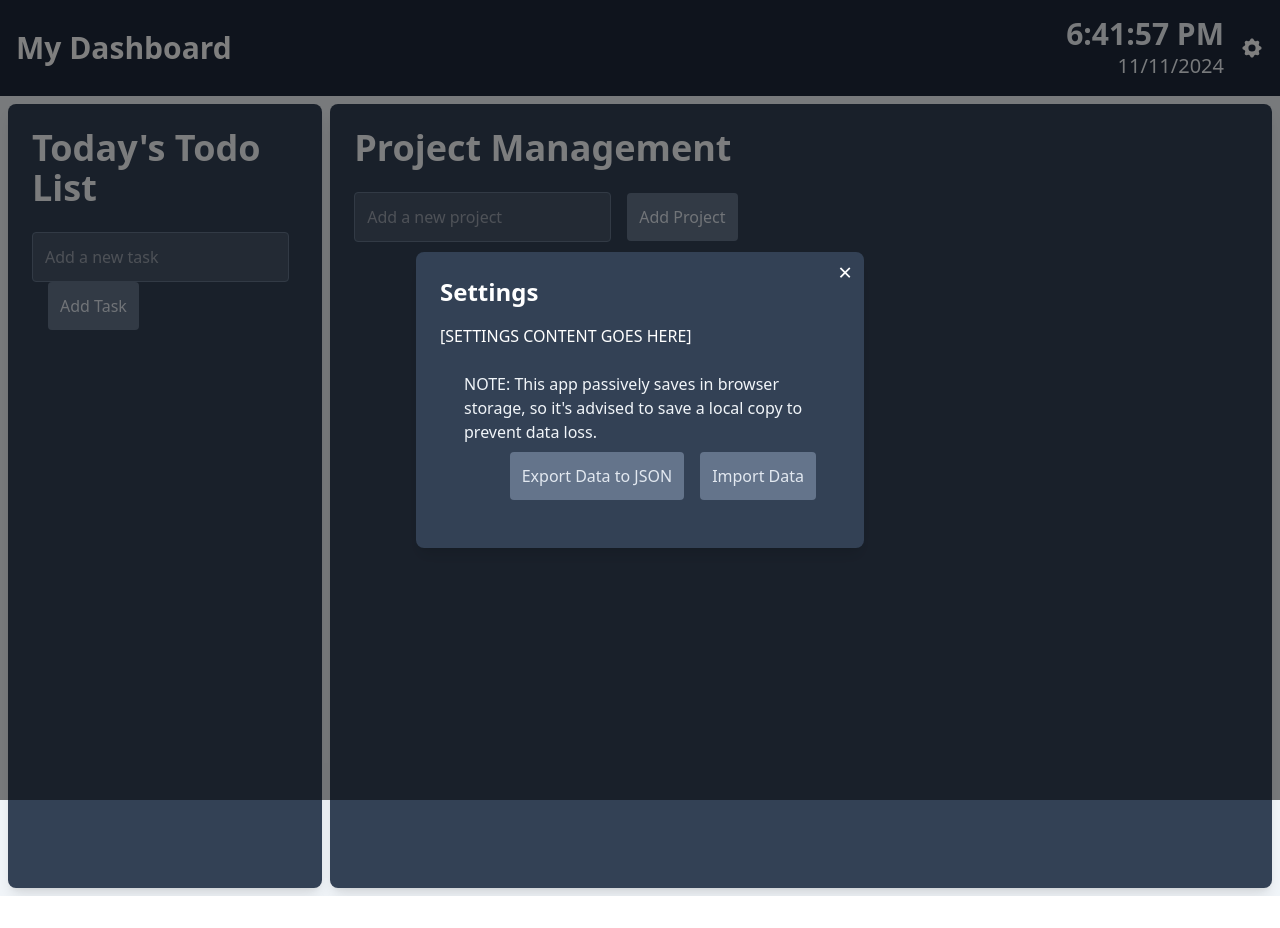
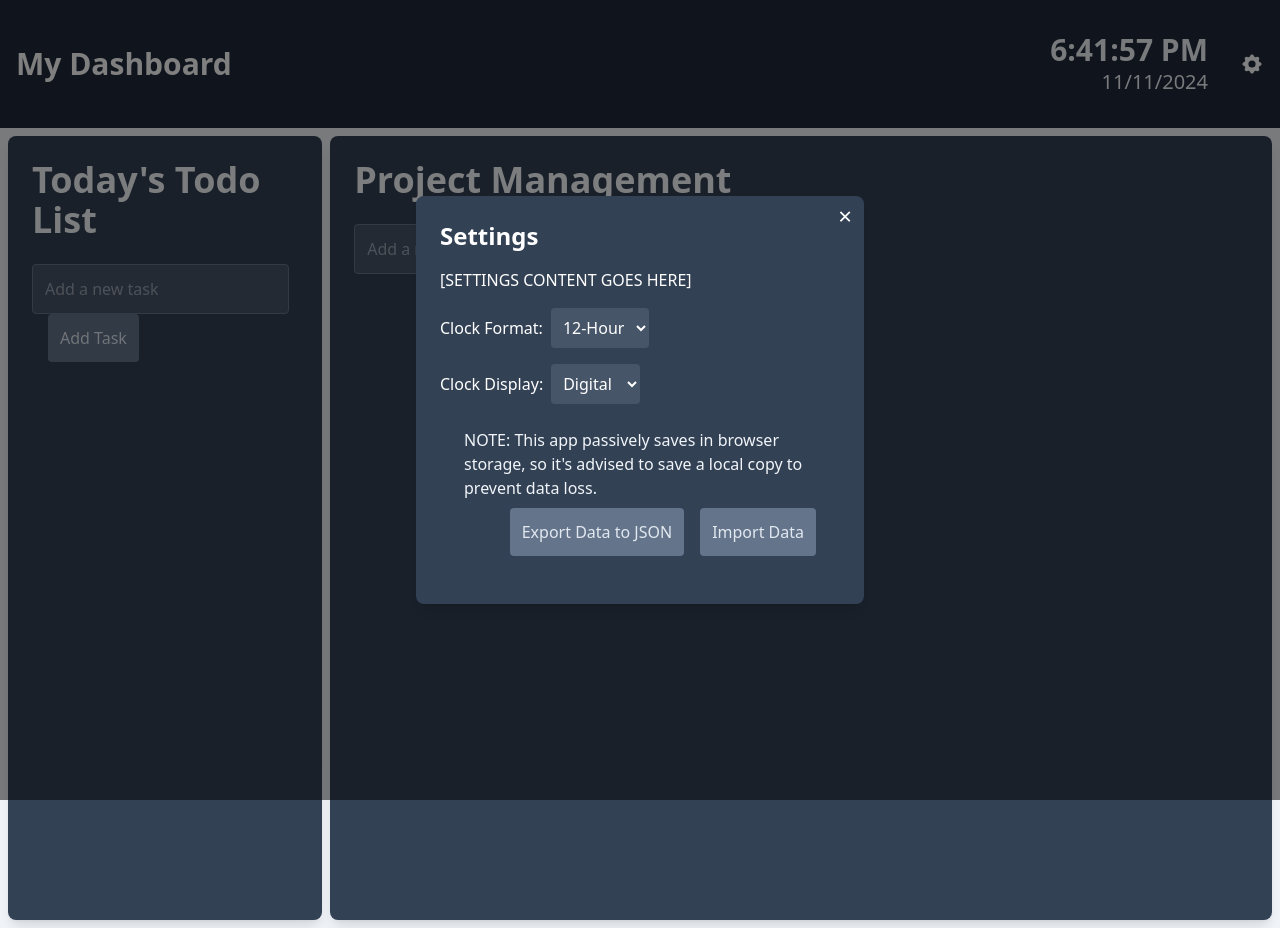
Before and after one commit to joshuascott019/my-dashboard, a React (Vite) app: page / in a window 1280 px wide. Both pictures are taken after a click on the button "Settings". Before the commit the page ends 896 px from the top, so only its background shows below. Built offline with nearby package versions, Linux system fonts and the light colour scheme.

Commit message:
add: option for 12/24h clock, digital/analog clock, and analog clock

```diff
--- a/src/App.jsx
+++ b/src/App.jsx
@@ -5,10 +5,20 @@ import { useState } from 'react';
 
 function App() {
   const [data, setData] = useState({ todos: [], projects: [] });
+  const [is24HourFormat, setIs24HourFormat] = useState(false);
+  const [isAnalog, setIsAnalog] = useState(false);
 
   return (
     <>
-      <Navbar data={data} setData={setData} />
+      <Navbar
+        data={data}
+        setData={setData}
+        is24HourFormat={is24HourFormat}
+        setIs24HourFormat={setIs24HourFormat}
+        isAnalog={isAnalog}
+        setIsAnalog={setIsAnalog}
+      />
+
       <div className="flex justify-start bg-slate-100 min-h-screen p-2 gap-2 text-slate-900">
         <TodoList todos={data.todos} />
         <ProjectManagement projects={data.projects} />
--- a/src/components/Clock.jsx
+++ b/src/components/Clock.jsx
@@ -1,7 +1,11 @@
+/* eslint-disable react/prop-types */
 import { useState, useEffect } from 'react';
 
-function Clock() {
+function Clock({ isAnalog, is24HourFormat }) {
   const [time, setTime] = useState(new Date());
+  const secondsRotation = time.getSeconds() * 6;
+  const minutesRotation = time.getMinutes() * 6;
+  const hoursRotation = ((time.getHours() % 12) + time.getMinutes() / 60) * 30;
 
   useEffect(() => {
     const interval = setInterval(() => setTime(new Date()), 1000);
@@ -9,14 +13,37 @@ function Clock() {
   }, []);
 
   return (
-    <div className="bg-slate-800 text-slate-100 rounded-lg">
+    <div className="bg-slate-800 text-slate-100 rounded-lg p-4">
       <div className="flex flex-col items-end">
-        <div className="text-3xl font-semibold">
-          {time.toLocaleTimeString()}
-        </div>
-        <div className="text-xl">{time.toLocaleDateString()}</div>
+        {!isAnalog ? (
+          <>
+            <div className="text-3xl font-semibold">
+              {is24HourFormat
+                ? time.toLocaleTimeString('en-GB')
+                : time.toLocaleTimeString('en-US')}
+            </div>
+            <div className="text-xl">{time.toLocaleDateString()}</div>
+          </>
+        ) : (
+          <div className="flex justify-center items-center mt-2">
+            <div className="relative w-24 h-24 border-4 border-slate-100 rounded-full flex justify-center items-center">
+              <div
+                className="absolute w-8 h-1 bg-slate-100 origin-bottom"
+                style={{ transform: `rotate(${hoursRotation}deg)` }}
+              />
+              <div
+                className="absolute w-10 h-1 bg-slate-300 origin-bottom"
+                style={{ transform: `rotate(${minutesRotation}deg)` }}
+              />
+              <div
+                className="absolute w-12 h-0.5 bg-red-500 origin-bottom"
+                style={{ transform: `rotate(${secondsRotation}deg)` }}
+              />
+              <div className="w-2 h-2 bg-red-500 rounded-full absolute" />
+            </div>
+          </div>
+        )}
       </div>
-      {/* Analog Clock here? */}
     </div>
   );
 }
--- a/src/components/Navbar.jsx
+++ b/src/components/Navbar.jsx
@@ -1,10 +1,17 @@
+/* eslint-disable react/prop-types */
 import { useState } from 'react';
 import Clock from './Clock';
 import { HiCog } from 'react-icons/hi';
 import SettingsModal from './SettingsModal';
 
-// eslint-disable-next-line react/prop-types
-const Navbar = ({ data, setData }) => {
+const Navbar = ({
+  data,
+  setData,
+  is24HourFormat,
+  setIs24HourFormat,
+  isAnalog,
+  setIsAnalog,
+}) => {
   const [isSettingsOpen, setIsSettingsOpen] = useState(false);
 
   const toggleSettings = () => {
@@ -15,7 +22,7 @@ const Navbar = ({ data, setData }) => {
     <div className="bg-slate-800 text-white p-4 flex justify-between items-center shadow-lg">
       <h1 className="text-3xl font-bold">My Dashboard</h1>
       <div className="flex items-center space-x-4">
-        <Clock />
+        <Clock is24HourFormat={is24HourFormat} isAnalog={isAnalog} />
         <button
           className="text-white hover:text-slate-400 transition-colors"
           onClick={toggleSettings}
@@ -31,6 +38,10 @@ const Navbar = ({ data, setData }) => {
         onClose={toggleSettings}
         data={data}
         setData={setData}
+        is24HourFormat={is24HourFormat}
+        setIs24HourFormat={setIs24HourFormat}
+        isAnalog={isAnalog}
+        setIsAnalog={setIsAnalog}
       />
     </div>
   );
--- a/src/components/SettingsModal.jsx
+++ b/src/components/SettingsModal.jsx
@@ -1,7 +1,16 @@
+/* eslint-disable react/prop-types */
 import FileManagement from './FileManagement';
 
-// eslint-disable-next-line react/prop-types
-const SettingsModal = ({ isOpen, onClose, data, setData }) => {
+const SettingsModal = ({
+  isOpen,
+  onClose,
+  data,
+  setData,
+  is24HourFormat,
+  setIs24HourFormat,
+  isAnalog,
+  setIsAnalog,
+}) => {
   if (!isOpen) return null;
 
   return (
@@ -21,6 +30,28 @@ const SettingsModal = ({ isOpen, onClose, data, setData }) => {
         <div className="mt-4 text-white">
           {/* Add any settings content here */}
           <p>[SETTINGS CONTENT GOES HERE]</p>
+          <div className="mt-4">
+            <label className="text-white font-medium">Clock Format:</label>
+            <select
+              className="ml-2 p-2 rounded bg-slate-600 text-white"
+              value={is24HourFormat ? '24' : '12'}
+              onChange={(e) => setIs24HourFormat(e.target.value === '24')}
+            >
+              <option value="12">12-Hour</option>
+              <option value="24">24-Hour</option>
+            </select>
+          </div>
+          <div className="mt-4">
+            <label className="text-white font-medium">Clock Display:</label>
+            <select
+              className="ml-2 p-2 rounded bg-slate-600 text-white"
+              value={isAnalog ? 'analog' : 'digital'}
+              onChange={(e) => setIsAnalog(e.target.value === 'analog')}
+            >
+              <option value="digital">Digital</option>
+              <option value="analog">Analog</option>
+            </select>
+          </div>
           <FileManagement data={data} setData={setData} />
         </div>
       </div>
```
